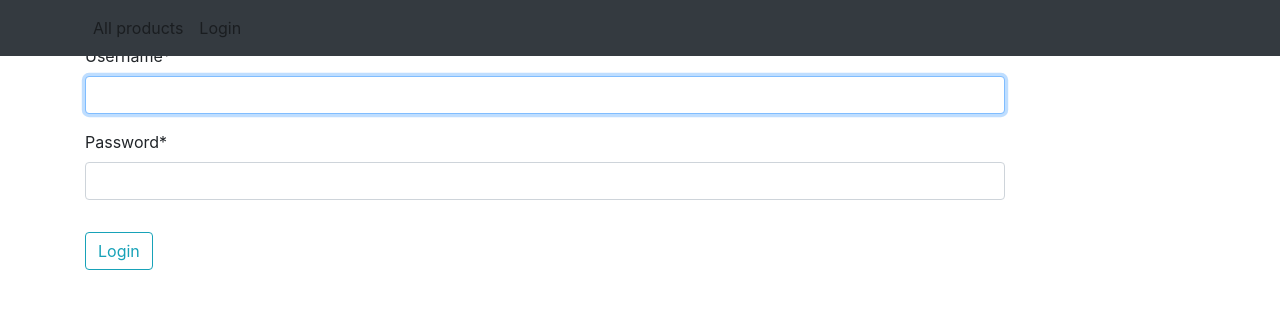
After one commit to JacekRuszkowski/django_domowe_2, a Django app: page /login/ in a window 1280 px wide. The commit adds this page. Shown: the top 309 px of the page. Run offline with Django 3.2, Linux system fonts and the light colour scheme; some libraries are stand-ins or nearby versions.

Commit message:
update_2

```diff
--- a/django_domowe_produkt/django_domowe_produkt/settings.py
+++ b/django_domowe_produkt/django_domowe_produkt/settings.py
@@ -122,3 +122,5 @@ USE_TZ = True
 STATIC_URL = '/static/'
 
 CRISPY_TEMPLATE_PACK = 'bootstrap4'
+
+LOGIN_REDIRECT_URL = 'all-products'
--- a/django_domowe_produkt/django_domowe_produkt/urls.py
+++ b/django_domowe_produkt/django_domowe_produkt/urls.py
@@ -20,6 +20,6 @@ from django.urls import path, include
 urlpatterns = [
     path('admin/', admin.site.urls),
     path('', include('product.urls')),
-    path('login/', log_views.LoginView.as_view(), name='login'),
-    path('logout/', log_views.LogoutView.as_view(), name='logout'),
+    path('login/', log_views.LoginView.as_view(template_name='product/login.html'), name='login'),
+    path('logout/', log_views.LogoutView.as_view(template_name='product/logout.html'), name='logout'),
 ]
--- a/django_domowe_produkt/product/templates/product/base.html
+++ b/django_domowe_produkt/product/templates/product/base.html
@@ -19,6 +19,7 @@
 </head>
 
 <body>
+<!-- to jest nagłówek strony - górne menu -->
     <header class="site-header">
         <nav class="navbar navbar-expand-md navbar-light bg-dark fixed-top">
             <div class="container">
@@ -29,14 +30,20 @@
 
               <div class="collapse navbar-collapse" id="navbarToggle">
                 <div class="navbar-nav mr-auto">
-                    <a class="nav-item nav-link" href="{% url 'home' %}">Home</a>
-                    <a class="nav-item nav-link" href="#">Login</a>
+                    {% if user.is_authenticated %}
+                        <a class="nav-item nav-link" href="{% url 'all-products' %}">All products</a>
+                        <a class="nav-item nav-link" href="{% url 'logout' %}">Logout</a>
+                    {% else %}
+                        <a class="nav-item nav-link" href="{% url 'all-products' %}">All products</a>
+                        <a class="nav-item nav-link" href="{% url 'login' %}">Login</a>
+                    {% endif %}
                 </div>
               </div>
             </div>
         </nav>
     </header>
 
+<!--    to jest chyba glowna tresc-->
      <main role="main" class="container">
           <div class="row">
             <div class="col-md-10">
--- a/django_domowe_produkt/product/templates/product/home.html
+++ b/django_domowe_produkt/product/templates/product/home.html
@@ -7,12 +7,15 @@
               <div class="media-body">
                     <p><a href="{% url 'product-detail' pk=product.pk %}">{{ product.title }}</a></p>
                     <p>{{ product.price }} zł</p>
+
                     {% if product.is_available == True %}
                         <p>Available</p>
                     {% else %}
                         <p>Not available</p>
                     {% endif %}
-                    <br>
+                    {% if user.is_authenticated %}
+                        <button class="btn btn-info">Edit</button>
+                    {% endif %}
               </div>
           </article>
     {% endfor %}
--- /dev/null
+++ b/django_domowe_produkt/product/templates/product/login.html
@@ -0,0 +1,20 @@
+{% extends "product/base.html" %}
+{% load crispy_forms_tags %}
+
+{% block content %}
+    <div class="content-section">
+        <form method="POST">
+            {% csrf_token %}
+            <fieldset class="form-group">
+                <legend>Log In</legend>
+                    {{ form|crispy }}
+            </fieldset>
+            <div class="form-group">
+                <button class="btn btn-outline-info" type="submit">Login</button>
+            </div>
+
+        </form>
+
+    </div>
+
+{% endblock content %}
--- a/django_domowe_produkt/product/templates/product/product.html
+++ b/django_domowe_produkt/product/templates/product/product.html
@@ -16,4 +16,7 @@
     {% else %}
         <p> Product not available</p>
     {% endif %}
+    {% if user.is_authenticated %}
+        <button class="btn btn-info">Edit</button>
+    {% endif %}
 {% endblock content %}
--- a/django_domowe_produkt/product/urls.py
+++ b/django_domowe_produkt/product/urls.py
@@ -19,5 +19,5 @@ from . import views
 
 urlpatterns = [
     path('product/<int:pk>/', views.product_detail, name='product-detail'),
-    path('', views.home, name='home'),
+    path('', views.home, name='all-products'),
 ]
```
Also changed, not shown: django_domowe_produkt/product/templates/product/logout.html (added, +11 -0 lines), django_domowe_produkt/db.sqlite3.
